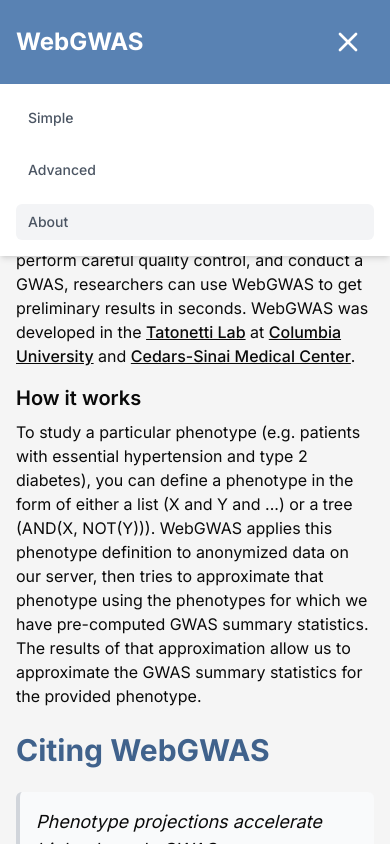
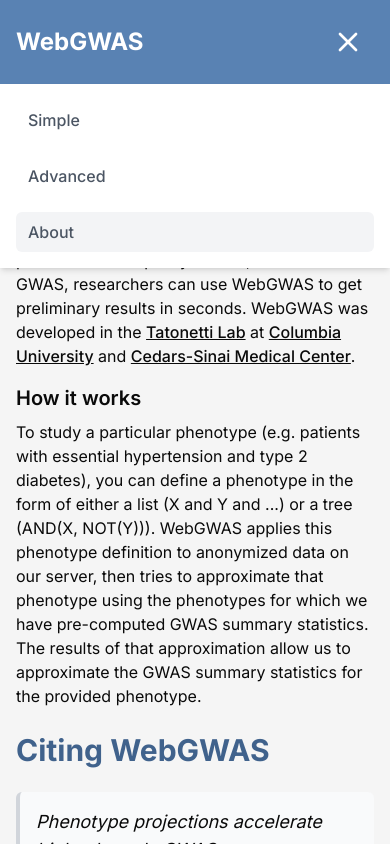
Before and after one commit to zietzm/webgwas-frontend, a Next.js app: page /about in a window 390 px wide. Both pictures are taken after a click on the button 348 px from the left and 42 px from the top of the page. Shown: the top 844 px of the page. Built offline with nearby package versions, Linux system fonts and the light colour scheme.

Commit message:
chore: increase font size in mobile nav

```diff
--- a/src/app/ui/Header.tsx
+++ b/src/app/ui/Header.tsx
@@ -75,7 +75,7 @@
                 <Link
                   key={item.name}
                   href={item.href}
-                  className={`text-gray-600 hover:text-gray-900 px-3 py-2 rounded-md text-sm font-medium ${
+                  className={`text-gray-600 hover:text-gray-900 px-3 py-2 rounded-md text-md font-medium ${
                     pathname === item.href ? "bg-gray-100" : ""
                   }`}
                   onClick={() => setOpen(false)}
```
